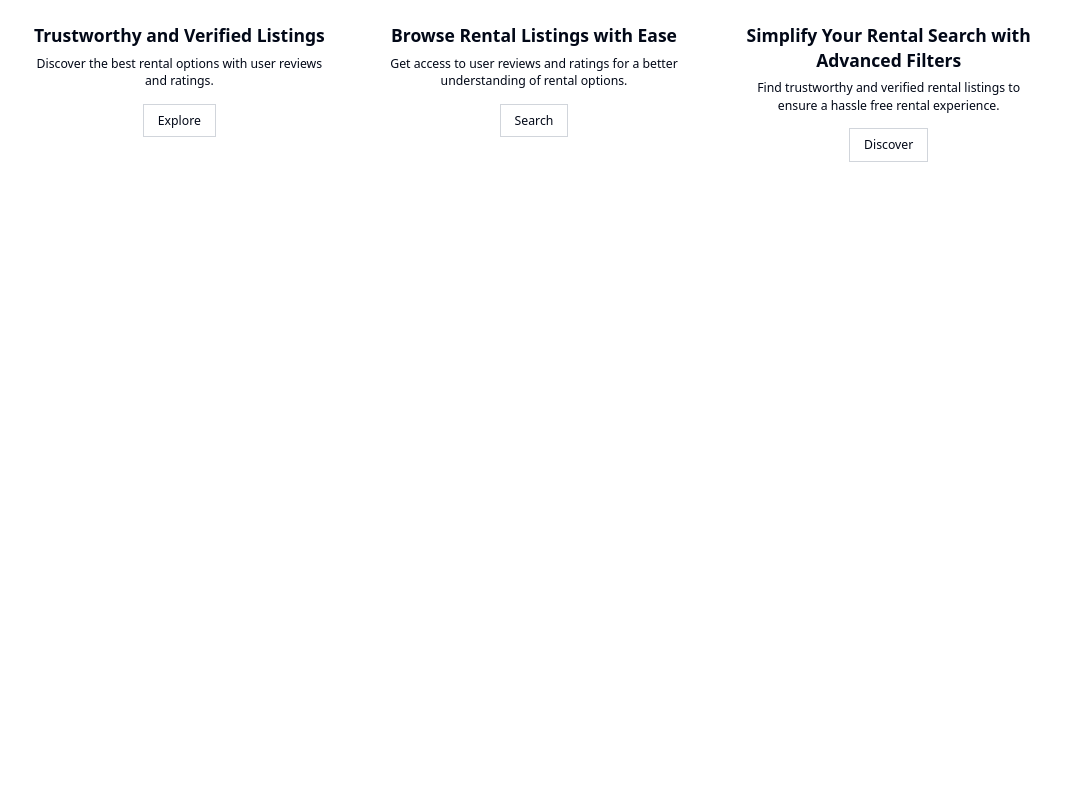
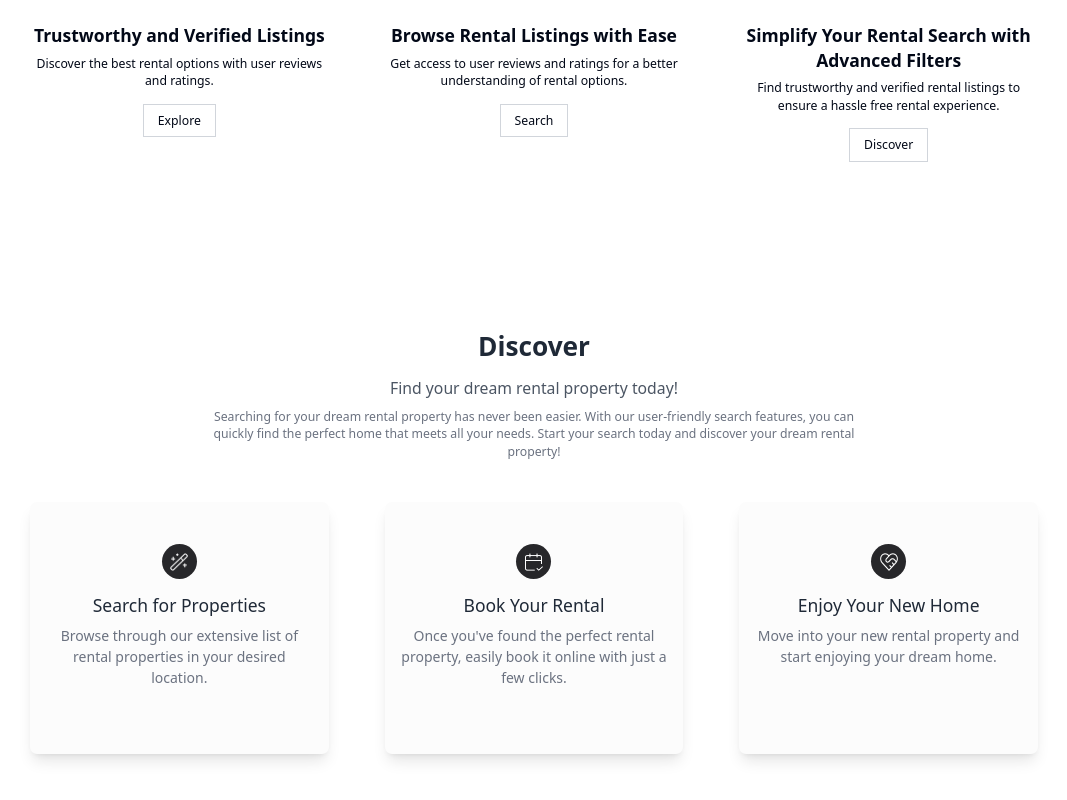
Before and after one commit to FrankBonanno/real-estate, a Next.js app in the folder client/: page /landing in a window 1280 px wide. Shown: the part 1200-2000 px from the top of the page, without its empty margins (106-1173 px from the left). Before the commit the page ends 1446 px from the top, so only its background shows below. Built offline with nearby package versions, Linux system fonts and the light colour scheme; no server answers.

Commit message:
discover section

```diff
--- /dev/null
+++ b/client/src/app/(nondashboard)/landing/DiscoverSection.tsx
@@ -0,0 +1,75 @@
+'use client';
+import { motion } from 'framer-motion';
+import Image from 'next/image';
+
+const containerVariants = {
+	hidden: { opacity: 0 },
+	visible: { opacity: 1, transition: { staggerChildren: 0.2 } },
+};
+
+const itemVariants = {
+	hidden: { opacity: 0, y: 20 },
+	visible: { opacity: 1, y: 0 },
+};
+
+const DiscoverSection = () => {
+	return (
+		<motion.div
+			initial="hidden"
+			whileInView="visible"
+			viewport={{ once: true, amount: 0.8 }}
+			variants={containerVariants}
+			className="py-12 bg-white mb-16"
+		>
+			<div className="max-w-6xl xl:max-w-7xl mx-auto px-6 sm:px-8 lg:px-12 xl:px-16">
+				<motion.div variants={itemVariants} className="my-12 text-center">
+					<h2 className="text-3xl font-semibold leading-tight text-gray-800">Discover</h2>
+					<p className="mt-4 text-lg text-gray-600">Find your dream rental property today!</p>
+					<p className="mt-2 text-gray-500 max-w-3xl mx-auto">
+						Searching for your dream rental property has never been easier. With our user-friendly search features, you
+						can quickly find the perfect home that meets all your needs. Start your search today and discover your dream
+						rental property!
+					</p>
+				</motion.div>
+
+				<div className="grid grid-cols-1 md:grid-cols-3 gap-8 lg:gap-12 xl:gap-16 text-center">
+					{[
+						{
+							imageSrc: '/landing-icon-wand.png',
+							title: 'Search for Properties',
+							description: 'Browse through our extensive list of rental properties in your desired location.',
+						},
+						{
+							imageSrc: '/landing-icon-calendar.png',
+							title: 'Book Your Rental',
+							description:
+								"Once you've found the perfect rental property, easily book it online with just a few clicks.",
+						},
+						{
+							imageSrc: '/landing-icon-heart.png',
+							title: 'Enjoy Your New Home',
+							description: 'Move into your new rental property and start enjoying your dream home.',
+						},
+					].map((card, i) => (
+						<motion.div key={i} variants={itemVariants}>
+							<DiscoverCard {...card} />
+						</motion.div>
+					))}
+				</div>
+			</div>
+		</motion.div>
+	);
+};
+
+const DiscoverCard = ({ imageSrc, title, description }: { imageSrc: string; title: string; description: string }) => (
+	<div className="px-4 py-12 shadow-lg rounded-lg bg-primary-50 md:h-72">
+		<div className="bg-primary-700 p-[0.6rem] rounded-full mb-4 h-10 w-10 mx-auto">
+			<Image src={imageSrc} width={30} height={30} className="w-full h-full" alt={title} />
+		</div>
+
+		<h3 className="mt-4 text-xl font-medium text-gray-800">{title}</h3>
+		<p className="mt-2 text-base text-gray-500">{description}</p>
+	</div>
+);
+
+export default DiscoverSection;
--- a/client/src/app/(nondashboard)/landing/page.tsx
+++ b/client/src/app/(nondashboard)/landing/page.tsx
@@ -1,3 +1,4 @@
+import DiscoverSection from './DiscoverSection';
 import FeaturesSection from './FeaturesSection';
 import HeroSection from './HeroSection';
 
@@ -7,6 +8,8 @@ const LandingPage = () => {
 			<HeroSection />
 
 			<FeaturesSection />
+
+			<DiscoverSection />
 		</div>
 	);
 };
```
